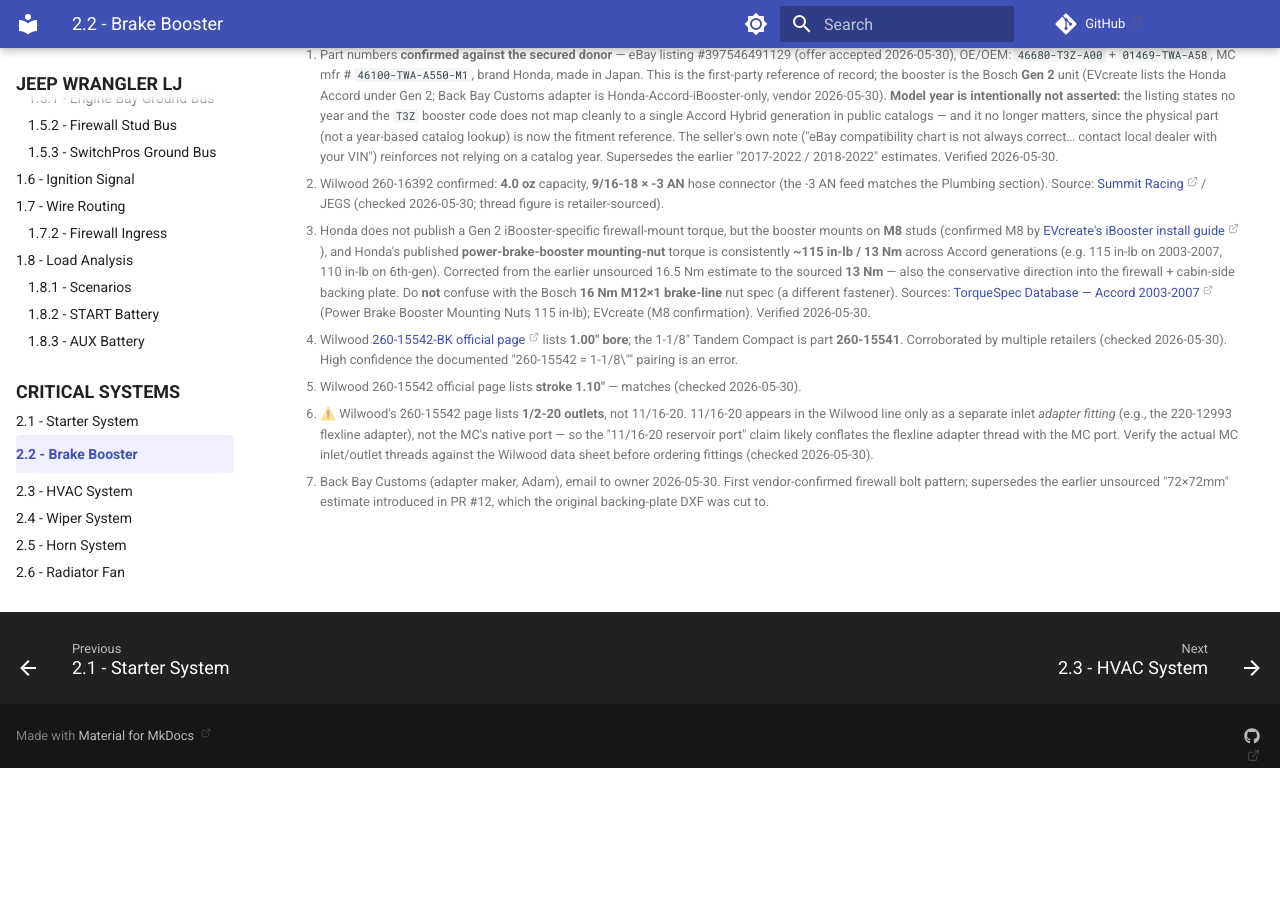
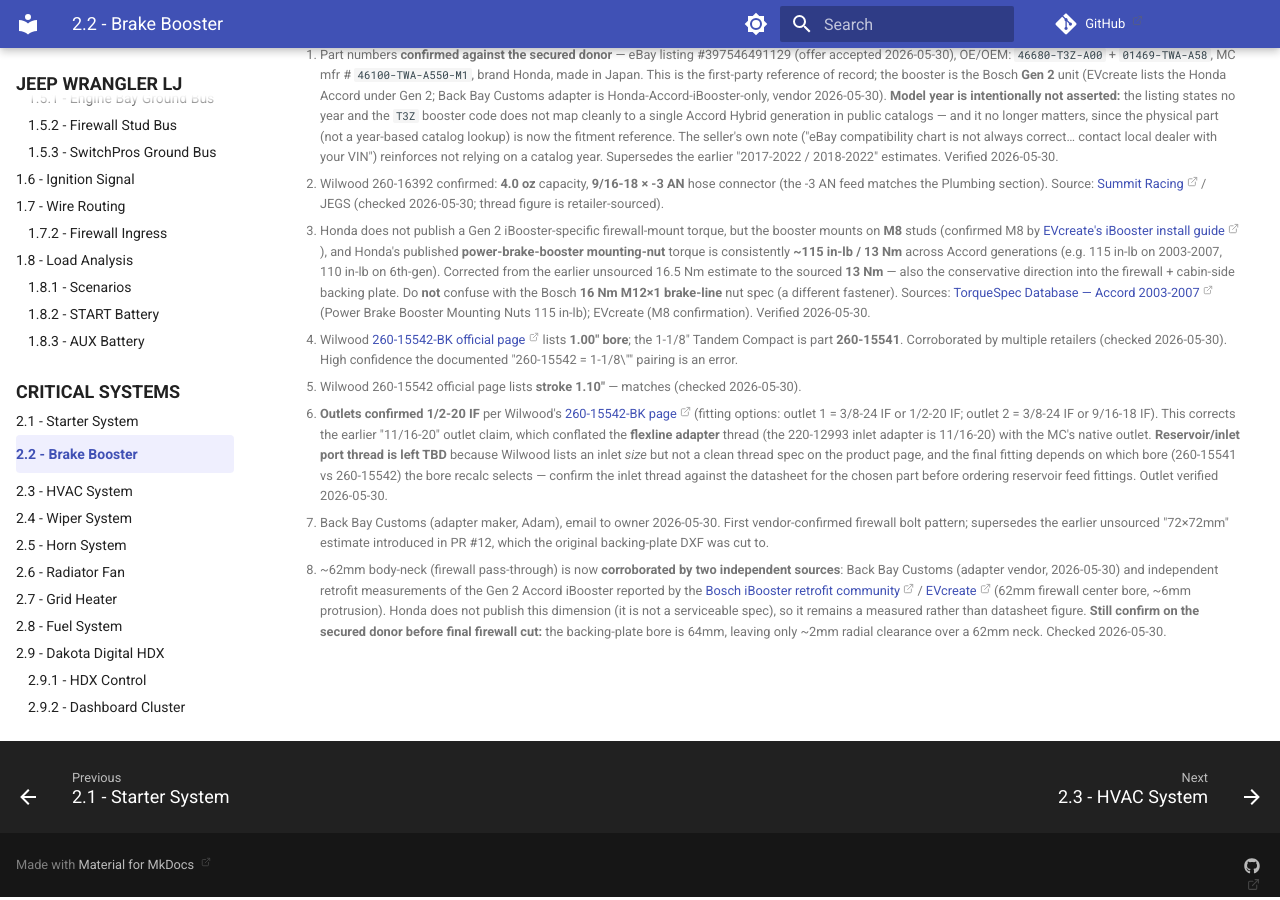
Before and after one commit to sob/drawings, an MkDocs documentation site: the page built from docs/jeep_lj/02-engine-systems/02-brake-booster.md, in a window 1280 px wide and 900 px high, scrolled down 8280 px. Built offline with MkDocs 1.6.1 and Material for MkDocs 9.7.7, drawn with Linux system fonts in a browser that asks for light colours; comment, search, counter and statistics services are not loaded; before the commit the page ends 9051 px from its top, so only the background shows below that; some of the changed text lies outside the part shown.

Commit message:
docs(lj): advance audit #19 (body-neck corroborated) and #21 (outlet confirmed)
Revisited both after securing the donor part numbers:

#21 (MC port threads) — the Wilwood MC is a separate part from the Honda
donor, so the donor #s don't apply; but Wilwood's datasheet does resolve the
outlet directly. Outlet confirmed 1/2-20 IF (corrects the old 11/16-20, which
was the 220-12993 flexline-adapter thread, not the MC's native port). The
reservoir/inlet thread stays TBD — Wilwood lists inlet size but no clean
thread spec, and it rides on the final bore (#16) selection.

#19 (body-neck Ø) — Honda doesn't publish this (not a serviceable spec), but
the part #s confirm the unit, so the ~62mm figure is now corroborated by a
second independent source (iBooster retrofit community / EVcreate: 62mm bore,
~6mm protrusion) alongside the Back Bay vendor figure. Upgraded from
"vendor-only, unverified" to "corroborated." On-arrival confirmation still
warranted: only ~2mm clearance vs the 64mm backing-plate bore.

Footnotes added/updated on both; TBD tracker rows reflect the narrowed scope.

https://claude.ai/code/session_01FEqkj3fsBofzdESQE34tsx

```diff
--- a/docs/jeep_lj/02-engine-systems/02-brake-booster.md
+++ b/docs/jeep_lj/02-engine-systems/02-brake-booster.md
@@ -68,13 +68,13 @@ The factory Tesla/Honda master cylinder is discarded. The Back Bay Customs adapt
 
 - **Bore:** ⛔ TBD — pending recalculation (1.00" / 260-15542 vs 1.125" / 260-15541)[^mc-bore]
 - **Stroke:** 1.100" (260-15542)[^mc-stroke]
-- **Outlets:** Tandem (independent front/rear circuits); outlet thread **1/2-20**[^mc-ports]
-- **Reservoir Ports:** 11/16-20 (2× - one per circuit, remote feed) — ⚠️ verify[^mc-ports]
+- **Outlets:** Tandem (independent front/rear circuits); outlet thread **1/2-20 IF** (confirmed)[^mc-ports]
+- **Reservoir/Inlet Ports:** 2× (one per circuit, remote feed) — thread TBD with final bore selection[^mc-ports]
 
 [^ibooster-torque]: Honda does not publish a Gen 2 iBooster-specific firewall-mount torque, but the booster mounts on **M8** studs (confirmed M8 by [EVcreate's iBooster install guide](https://www.evcreate.com/installing-the-ibooster/)), and Honda's published **power-brake-booster mounting-nut** torque is consistently **~115 in-lb / 13 Nm** across Accord generations (e.g. 115 in-lb on 2003-2007, 110 in-lb on 6th-gen). Corrected from the earlier unsourced 16.5 Nm estimate to the sourced **13 Nm** — also the conservative direction into the firewall + cabin-side backing plate. Do **not** confuse with the Bosch **16 Nm M12×1 brake-line** nut spec (a different fastener). Sources: [TorqueSpec Database — Accord 2003-2007](https://torque-spec-database.com/honda-accord-2003-2007/) (Power Brake Booster Mounting Nuts 115 in-lb); EVcreate (M8 confirmation). Verified 2026-05-30.
 [^mc-bore]: Wilwood [260-15542-BK official page](https://www.wilwood.com/MasterCylinders/MasterCylinderProd?itemno=260-15542-BK) lists **1.00" bore**; the 1-1/8" Tandem Compact is part **260-15541**. Corroborated by multiple retailers (checked 2026-05-30). High confidence the documented "260-15542 = 1-1/8\"" pairing is an error.
 [^mc-stroke]: Wilwood 260-15542 official page lists **stroke 1.10"** — matches (checked 2026-05-30).
-[^mc-ports]: ⚠️ Wilwood's 260-15542 page lists **1/2-20 outlets**, not 11/16-20. 11/16-20 appears in the Wilwood line only as a separate inlet *adapter fitting* (e.g., the 220-12993 flexline adapter), not the MC's native port — so the "11/16-20 reservoir port" claim likely conflates the flexline adapter thread with the MC port. Verify the actual MC inlet/outlet threads against the Wilwood data sheet before ordering fittings (checked 2026-05-30).
+[^mc-ports]: **Outlets confirmed 1/2-20 IF** per Wilwood's [260-15542-BK page](https://www.wilwood.com/MasterCylinders/MasterCylinderProd?itemno=260-15542-BK) (fitting options: outlet 1 = 3/8-24 IF or 1/2-20 IF; outlet 2 = 3/8-24 IF or 9/16-18 IF). This corrects the earlier "11/16-20" outlet claim, which conflated the **flexline adapter** thread (the 220-12993 inlet adapter is 11/16-20) with the MC's native outlet. **Reservoir/inlet port thread is left TBD** because Wilwood lists an inlet *size* but not a clean thread spec on the product page, and the final fitting depends on which bore (260-15541 vs 260-15542) the bore recalc selects — confirm the inlet thread against the datasheet for the chosen part before ordering reservoir feed fittings. Outlet verified 2026-05-30.
 
 ### Plumbing
 
@@ -92,7 +92,7 @@ The factory Tesla/Honda master cylinder is discarded. The Back Bay Customs adapt
 | Reservoir (×2) | Wilwood 260-16392 | Summit / Jegs | Ready to order (vendor-confirmed OK) | 4 oz anodized, includes -3 AN fitting |
 | Dual reservoir bracket | Wilwood 250-16393 | Summit / Jegs | Ready to order | Anodized billet, mounting screws incl. |
 | Flexline (×2) | Wilwood 220-12993 | Summit / Jegs | Ready to order | 8" -3 AN, includes 11/16-20 adapter |
-| Firewall mount (engine side) | iBooster integral 4-stud flange | Included w/ iBooster | Ships with donor | Bolts directly to firewall — 60×80mm M8 pattern (80mm vertical), 62mm body neck through firewall |
+| Firewall mount (engine side) | iBooster integral 4-stud flange | Included w/ iBooster | Ships with donor | Bolts directly to firewall — 60×80mm M8 pattern (80mm vertical), ~62mm body neck through firewall[^body-neck] |
 | Firewall reinforcement (cabin side) | SendCutSend custom — see [DXF][backing-plate-dxf] | ~$15-30 | ⚠️ DXF needs redesign for 60×80mm pattern (currently drawn 72×72mm — see Outstanding Items) | 3/16" A36 steel, 152×152mm, 12mm corner radius, 9mm M8 holes, 64mm center bore. Zinc yellow plating |
 | Wiring harness | TBD | Tulay's or EVcreate | Decision pending donor arrival | Choice depends on donor pigtail condition |
 
@@ -263,6 +263,8 @@ See [tail/brake][tail-brake] (PMU lighting flow), [starter][starter] (crank chai
 [evcreate-donors]: https://www.evcreate.com/ibooster-donor-vehicles/
 [^bbc-firewall]: Back Bay Customs (adapter maker, Adam), email to owner 2026-05-30. First vendor-confirmed firewall bolt pattern; supersedes the earlier unsourced "72×72mm" estimate introduced in PR #12, which the original backing-plate DXF was cut to.
 
+[^body-neck]: ~62mm body-neck (firewall pass-through) is now **corroborated by two independent sources**: Back Bay Customs (adapter vendor, 2026-05-30) and independent retrofit measurements of the Gen 2 Accord iBooster reported by the [Bosch iBooster retrofit community](https://nastyz28.com/threads/ibooster-retrofit.343058/) / [EVcreate](https://www.evcreate.com/installing-the-ibooster/) (62mm firewall center bore, ~6mm protrusion). Honda does not publish this dimension (it is not a serviceable spec), so it remains a measured rather than datasheet figure. **Still confirm on the secured donor before final firewall cut:** the backing-plate bore is 64mm, leaving only ~2mm radial clearance over a 62mm neck. Checked 2026-05-30.
+
 [pmu-outputs]: ../01-power-systems/04-pmu/03-pmu-outputs.md
 [ground-bus]: ../01-power-systems/05-grounding/01-engine-bay-ground-bus.md
 [firewall-ingress]: ../01-power-systems/07-wire-routing/02-firewall-ingress.md
```
Also changed, not shown: docs/jeep_lj/09-installation/00-tbd-tracker.md (+2 -2 lines).
